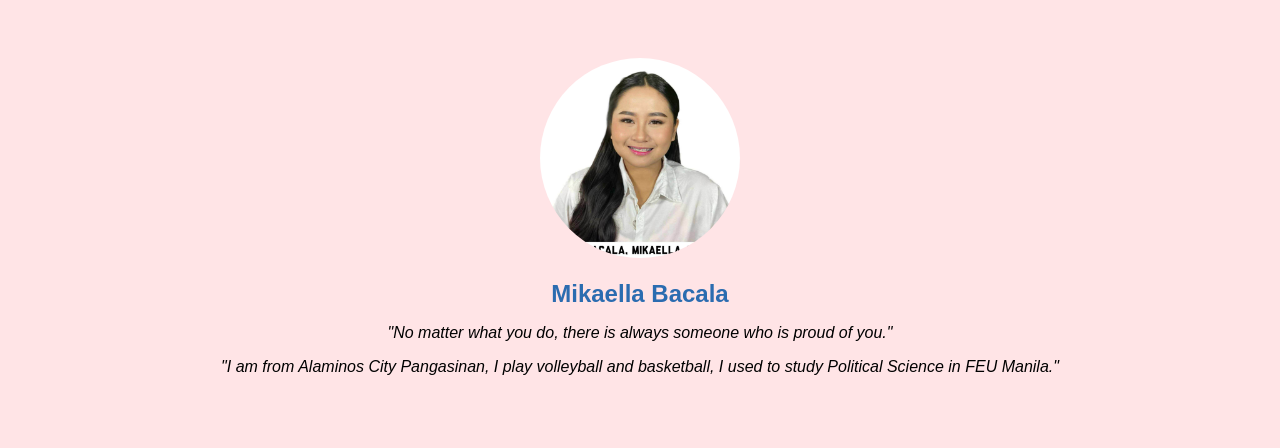
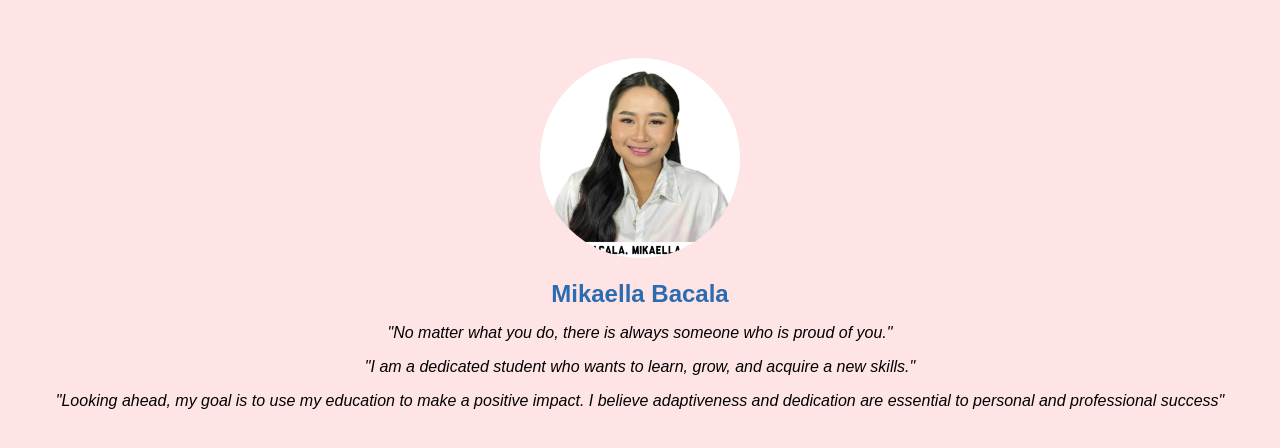
Before and after one commit to 20264926-creator/Activity2_Home_Bacala, a plain HTML site: page index.html in a window 1280 px wide. Drawn offline with Linux system fonts and the light colour scheme.

Commit message:
Update index.html

```diff
--- a/index.html
+++ b/index.html
@@ -15,6 +15,8 @@
     <a href="AboutME.html">Mikaella Bacala</a>
 
     <p><em>"No matter what you do, there is always someone who is proud of you."</em></p>
-     <p><em>"I am from Alaminos City Pangasinan, I play volleyball and basketball, I used to study Political Science in FEU Manila."</em></p>
+     <p><em>"I am a dedicated student who wants to learn, grow, and acquire a new skills."</em></p>
+      <p><em>"Looking ahead, my goal is to use my education to make a positive impact. I believe adaptiveness and dedication are essential to personal and professional success"</em></p>
+
 </body>
 </html>
```
